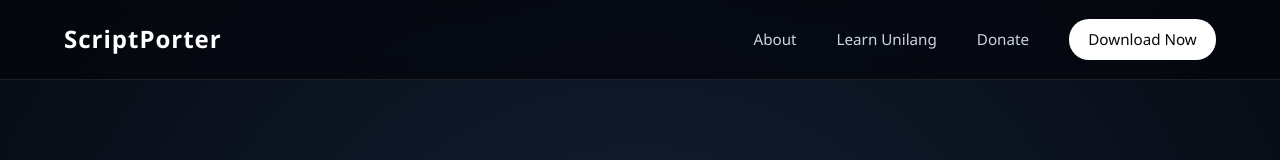
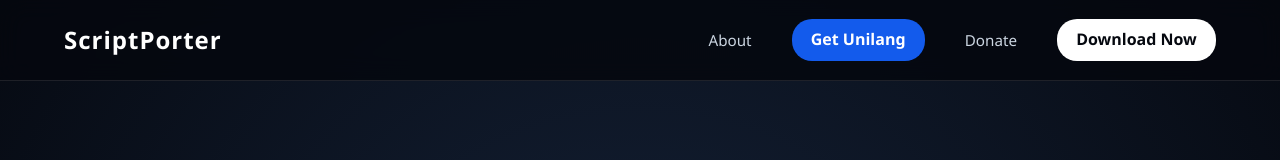
Before and after one commit to ScriptPorter/website, a plain HTML site: page index.html in a window 1280 px wide. Shown: the top 160 px of the page. Drawn offline with Linux system fonts and the light colour scheme.

Commit message:
Added 'Get Unilang' button

```diff
--- a/index.html
+++ b/index.html
@@ -34,7 +34,6 @@
             overflow-x: hidden;
             line-height: 1.6;
         }
-
 
         #loader-splash {
             position: fixed;
@@ -179,7 +178,6 @@
             100% { width: 100%; opacity: 0; }
         }
 
-
         header {
             position: fixed;
             top: 0;
@@ -245,7 +243,7 @@
             align-items: center;
         }
 
-        .nav-links a {
+        .nav-links a:not(.btn-download):not(.btn-blue) {
             color: var(--text-muted);
             text-decoration: none;
             font-size: 0.95rem;
@@ -254,7 +252,7 @@
             cursor: pointer;
         }
 
-        .nav-links a:hover { color: var(--text-main); }
+        .nav-links a:not(.btn-download):not(.btn-blue):hover { color: var(--text-main); }
 
         .btn-download {
             display: inline-block;
@@ -273,6 +271,21 @@
             box-shadow: 0 0 15px var(--accent-glow);
         }
 
+        .btn-blue {
+            display: inline-block;
+            background: var(--accent);
+            color: var(--text-main) !important;
+            padding: 0.5rem 1.2rem;
+            border-radius: 20px;
+            font-weight: 600;
+            text-decoration: none;
+            transition: all 0.3s ease;
+        }
+
+        .btn-blue:hover {
+            box-shadow: 0 0 15px var(--accent-glow);
+            transform: translateY(-2px);
+        }
 
         .mobile-nav-overlay {
             position: fixed;
@@ -297,8 +310,7 @@
         .mobile-nav-overlay.active { opacity: 1; visibility: visible; }
         .mobile-nav-overlay a { color: var(--text-main); font-size: 1.8rem; font-weight: 600; text-decoration: none; transition: color 0.3s, transform 0.3s; cursor: pointer; }
         .mobile-nav-overlay a:hover { color: var(--accent); transform: scale(1.1); }
-        .mobile-nav-overlay .btn-download { margin-top: 1rem; font-size: 1.3rem; padding: 0.8rem 2.5rem; }
-
+        .mobile-nav-overlay .btn-download, .mobile-nav-overlay .btn-blue { margin-top: 1rem; font-size: 1.3rem; padding: 0.8rem 2.5rem; }
 
         .modal-overlay {
             position: fixed;
@@ -387,7 +399,6 @@
             box-shadow: 0 0 25px var(--accent-glow);
         }
 
-
         section {
             min-height: auto;
             display: flex;
@@ -396,7 +407,6 @@
             padding: 6rem 10%;
             position: relative;
         }
-
 
         .hero {
             text-align: center;
@@ -444,7 +454,6 @@
             margin-bottom: 3rem;
         }
 
-
         .showcase {
             display: flex;
             flex-direction: row;
@@ -482,7 +491,6 @@
             z-index: -1;
         }
 
-
         .showcase-visual img {
             width: 100%;
             height: 100%;
@@ -492,7 +500,6 @@
             position: relative;
             z-index: 1;
         }
-
 
         .how-it-works {
             text-align: center;
@@ -508,7 +515,6 @@
         .step-number { font-size: 6rem; font-weight: 900; color: rgba(99, 160, 255, 0.4); position: absolute; top: -50px; left: -15px; z-index: 0; }
         .step-card h3 { font-size: 1.5rem; margin-bottom: 1rem; position: relative; z-index: 1; }
         .step-card p { color: var(--text-muted); position: relative; z-index: 1; }
-
 
         .feature-carousel-section {
             text-align: center;
@@ -578,7 +584,6 @@
 
         .dot.active, .dot:hover { background-color: var(--accent); transform: scale(1.4); }
 
-
         .audience-section { padding: 8rem 10%; text-align: center; }
         .audience-section h2 { font-size: 2.8rem; margin-bottom: 3rem; }
         .audience-grid { display: grid; grid-template-columns: repeat(auto-fit, minmax(280px, 1fr)); gap: 2rem; }
@@ -596,7 +601,6 @@
 
         .audience-card h3 { font-size: 1.3rem; margin-bottom: 1rem; color: var(--text-main); }
         .audience-card p { color: var(--text-muted); font-size: 1rem; }
-
 
         .marquee-section { padding: 6rem 0; text-align: center; overflow: hidden; background: var(--bg-surface); }
         .marquee-section h2 { font-size: 2.8rem; margin-bottom: 1.5rem; }
@@ -630,7 +634,6 @@
 
         @keyframes scroll-left { 0% { transform: translateX(0); } 100% { transform: translateX(-50%); } }
 
-
         .faq-section { padding: 8rem 10%; max-width: 900px; margin: 0 auto; }
         .faq-section h2 { text-align: center; font-size: 2.8rem; margin-bottom: 3rem; }
         details { background: var(--bg-surface); margin-bottom: 1rem; border-radius: 8px; border: 1px solid rgba(255,255,255,0.1); }
@@ -639,7 +642,6 @@
         summary::after { content: '+'; color: var(--accent); font-size: 1.5rem; }
         details[open] summary::after { content: '-'; }
         details p { padding: 0 1.5rem 1.5rem; color: var(--text-muted); border-top: 1px solid rgba(255,255,255,0.05); margin-top: 1rem; padding-top: 1rem; }
-
 
         .about-section { padding: 8rem 10%; text-align: center; background: radial-gradient(circle at top, rgba(19, 91, 236, 0.05) 0%, var(--bg-deep) 70%); border-top: 1px solid rgba(255, 255, 255, 0.05); }
         .about-section h2 { font-size: 2.8rem; margin-bottom: 2rem; }
@@ -658,7 +660,6 @@
         .dev-profile:hover { transform: translateY(-5px); border-color: var(--accent); }
         .dev-profile h4 { color: var(--text-main); font-size: 1.3rem; margin-bottom: 0.5rem; }
         .dev-profile span { color: var(--accent); font-size: 0.85rem; font-weight: 700; text-transform: uppercase; letter-spacing: 1px; }
-
 
         .reveal { opacity: 0; transform: translateY(40px); transition: all 0.8s ease; }
         .reveal.active { opacity: 1; transform: translateY(0); }
@@ -744,7 +745,7 @@
 
         <nav class="nav-links">
             <a href="#about">About</a>
-            <a href="Documentation.pdf" target="_blank">Learn Unilang</a>
+            <a href="unilang.html" target="_blank" class="btn-blue">Get Unilang</a>
             <a href="#donate" class="donate-trigger">Donate</a>
             <a href="download.html" class="btn-download">Download Now</a>
         </nav>
@@ -752,7 +753,7 @@
 
     <div class="mobile-nav-overlay" id="mobile-nav">
         <a href="#about" class="mobile-link">About</a>
-        <a href="Documentation.pdf" target="_blank" class="mobile-link">Learn Unilang</a>
+        <a href="Documentation.pdf" target="_blank" class="mobile-link btn-blue">Get Unilang</a>
         <a href="#donate" class="mobile-link donate-trigger">Donate</a>
         <a href="download.html" class="mobile-link btn-download">Download Free</a>
     </div>
@@ -761,7 +762,7 @@
         <img src="logo.png" alt="ScriptPorter Engine" class="hero-logo" onerror="this.style.display='none'">
 
         <div class="hero-badge">THE ULTIMATE TRANSPILER</div>
-        <h1>Logic First.<br>Code Second.</h1>
+        <h1>Logic First.<br>Code Next.</h1>
         <p>ScriptPorter is a multi-language transpiler, that works completely offline. It defines Unilang, a programming language with an easy to learn syntax. Write your application logic once in Unilang and instantly generate production-ready code for 10 different programming environments.</p>
 
         <div style="margin-top: 2rem;">
@@ -771,7 +772,7 @@
 
     <section class="showcase reverse reveal">
         <div class="showcase-content">
-            <h2>The Power of Unilang</h2>
+            <h2>The Power of ScriptPorter Unilang</h2>
             <p>Unilang is a clean, easy-to-read programming language designed specifically for expressing pure logic and algorithms,making it exceptionally easy to learn and understand. Rather than running as an executable program on its own, it acts as a universal blueprint for your software's core rules.
 By drafting your ideas in Unilang's straightforward, pseudocode-like format, you can focus entirely on problem-solving and structuring data without getting distracted by complex formatting rules.
 Once your blueprint is complete, the ScriptPorter engine simply reads it and translates your concepts into the exact, ready-to-use code in the target language
@@ -816,7 +817,6 @@ Once your blueprint is complete, the ScriptPorter engine simply reads it and tra
 
     <section class="feature-carousel-section reveal">
         <h2>Engineered for Excellence</h2>
-
 
         <div class="carousel-container" id="swipe-container">
             <div class="carousel-slide active">
@@ -980,7 +980,7 @@ Once your blueprint is complete, the ScriptPorter engine simply reads it and tra
 
         <details>
             <summary>Is Unilang an executable programming language?</summary>
-            <p>No. Unilang is a Domain-Specific Language (DSL) built purely as an intermediate step. It acts as a universal logic blueprint. You draft your algorithm in Unilang, and then use ScriptPorter to generate the actual executable code for your target environment.</p>
+            <p>In this transpiler, Unilang is a Domain-Specific Language (DSL) built purely as an intermediate step. It acts as a universal logic blueprint. You draft your algorithm in Unilang, and then use ScriptPorter to generate the actual executable code for your target environment. However you can download and use Unilang programming langauge from our website (Click 'Get Unilang').</p>
         </details>
 
         <details>
@@ -1003,6 +1003,7 @@ Once your blueprint is complete, the ScriptPorter engine simply reads it and tra
 
     <footer>
         <div class="social-links">
+
             <a href="mailto:scriptporter@gmail.com" title="Gmail" target="_blank" class="social-link-item">
                 <svg class="social-icon" viewBox="0 0 24 24"><path d="M20 4H4C2.9 4 2.01 4.9 2.01 6L2 18C2 19.1 2.9 20 4 20H20C21.1 20 22 19.1 22 18V6C22 4.9 21.1 4 20 4ZM20 18H4V8L12 13L20 8V18ZM12 11L4 6H20L12 11Z"/></svg>
                 <span>scriptporter@gmail.com</span>
@@ -1019,10 +1020,7 @@ Once your blueprint is complete, the ScriptPorter engine simply reads it and tra
                 <svg class="social-icon" viewBox="0 0 24 24"><path d="M23.498 6.186a3.016 3.016 0 0 0-2.122-2.136C19.505 3.545 12 3.545 12 3.545s-7.505 0-9.377.505A3.017 3.017 0 0 0 .502 6.186C0 8.07 0 12 0 12s0 3.93.502 5.814a3.016 3.016 0 0 0 2.122 2.136c1.871.505 9.376.505 9.376.505s7.505 0 9.377-.505a3.015 3.015 0 0 0 2.122-2.136C24 15.93 24 12 24 12s0-3.93-.502-5.814zM9.545 15.568V8.432L15.818 12l-6.273 3.568z"/></svg>
                 <span>ScriptPorter</span>
             </a>
-            <a href="https://github.com/ScriptPorter/website" title="GitHub" target="_blank" class="social-link-item">
-                <svg class="social-icon" viewBox="0 0 24 24"><path d="M12 0c-6.626 0-12 5.373-12 12 0 5.302 3.438 9.8 8.207 11.387.599.111.793-.261.793-.577v-2.234c-3.338.726-4.033-1.416-4.033-1.416-.546-1.387-1.333-1.756-1.333-1.756-1.089-.745.083-.729.083-.729 1.205.084 1.839 1.237 1.839 1.237 1.07 1.834 2.807 1.304 3.492.997.107-.775.418-1.305.762-1.604-2.665-.305-5.467-1.334-5.467-5.931 0-1.311.469-2.381 1.236-3.221-.124-.303-.535-1.524.117-3.176 0 0 1.008-.322 3.301 1.23.957-.266 1.983-.399 3.003-.404 1.02.005 2.047.138 3.006.404 2.291-1.552 3.297-1.23 3.297-1.23.653 1.653.242 2.874.118 3.176.77.84 1.235 1.911 1.235 3.221 0 4.609-2.807 5.624-5.479 5.921.43.372.823 1.102.823 2.222v3.293c0 .319.192.694.801.576C20.566 21.797 24 17.3 24 12c0-6.627-5.373-12-12-12z"/></svg>
-                <span>ScriptPorter</span>
-            </a>
+
         </div>
         <p>copyright &copy; 2026 ScriptPorter
     </footer>
@@ -1048,7 +1046,6 @@ Once your blueprint is complete, the ScriptPorter engine simply reads it and tra
 
             setTimeout(hideSplash, 2500);
 
-
             const menuBtn = document.getElementById('mobile-menu-btn');
             const mobileNav = document.getElementById('mobile-nav');
             const mobileLinks = document.querySelectorAll('.mobile-link');
@@ -1064,7 +1061,6 @@ Once your blueprint is complete, the ScriptPorter engine simply reads it and tra
                 }
             });
 
-
             mobileLinks.forEach(link => {
                 link.addEventListener('click', (e) => {
 
@@ -1076,7 +1072,6 @@ Once your blueprint is complete, the ScriptPorter engine simply reads it and tra
                 });
             });
 
-
             const donateTriggers = document.querySelectorAll('.donate-trigger');
             const donateModal = document.getElementById('donate-modal');
             const closeModalBtn = document.getElementById('close-modal');
@@ -1086,7 +1081,6 @@ Once your blueprint is complete, the ScriptPorter engine simply reads it and tra
                 e.preventDefault();
                 donateModal.classList.add('active');
                 document.body.classList.add('modal-open');
-
 
                 if(mobileNav.classList.contains('active')) {
                     menuBtn.classList.remove('active');
@@ -1107,14 +1101,12 @@ Once your blueprint is complete, the ScriptPorter engine simply reads it and tra
             closeModalBtn.addEventListener('click', closeModal);
             proceedDonateBtn.addEventListener('click', closeModal);
 
-
             donateModal.addEventListener('click', (e) => {
                 if (e.target === donateModal) {
                     closeModal();
                 }
             });
         });
-
 
         function reveal() {
             var reveals = document.querySelectorAll(".reveal");
@@ -1129,7 +1121,6 @@ Once your blueprint is complete, the ScriptPorter engine simply reads it and tra
         }
         window.addEventListener("scroll", reveal);
         reveal();
-
 
         let slideIndex = 1;
         let slideInterval;
@@ -1161,7 +1152,6 @@ Once your blueprint is complete, the ScriptPorter engine simply reads it and tra
 
         showSlides(slideIndex);
         startAutoSlide();
-
 
         const swipeContainer = document.getElementById('swipe-container');
         let touchStartX = 0;
```
